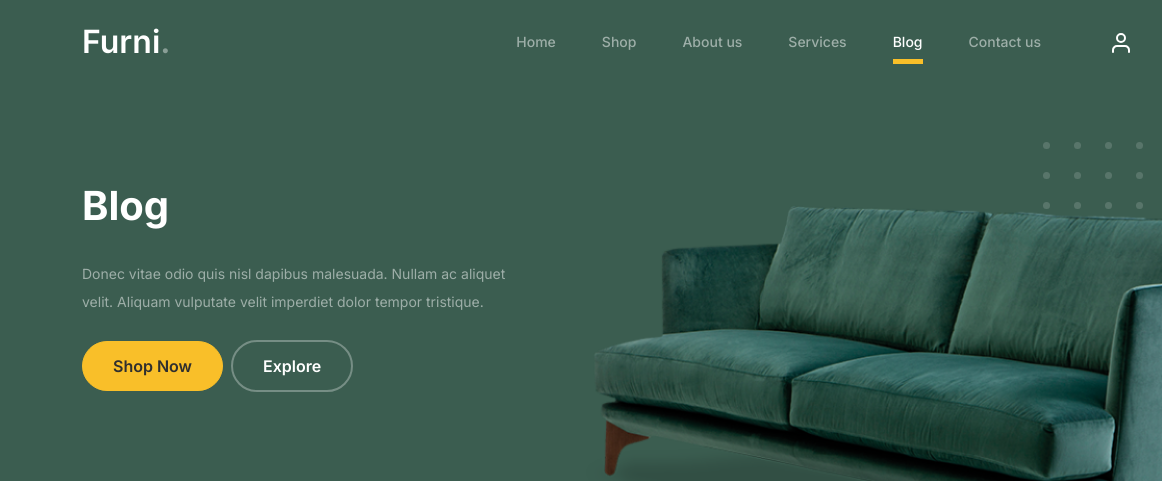
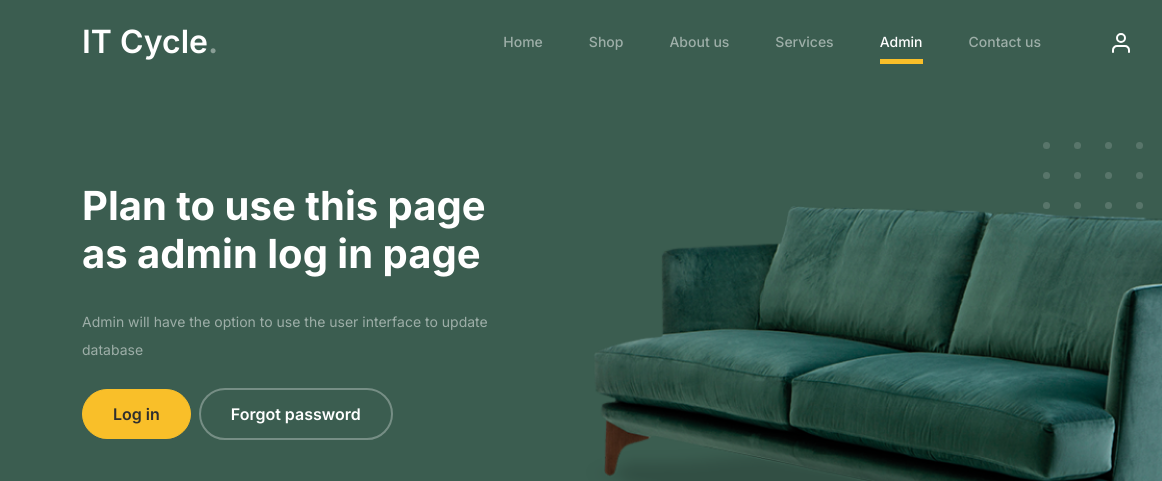
Before and after one commit to GraveSteak/CIS4375, a plain HTML site: page project/blog.html in a window 1280 px wide. Shown: the top 481 px of the page, 0-1162 px from the left. Drawn offline with Linux system fonts and the light colour scheme.

Commit message:
Added txt file for development logging

```diff
--- /dev/null
+++ b/project/Penny_For_Your_Thoughts.txt
@@ -0,0 +1,3 @@
+Becky:
+Create a uniform header for all webpages, it will be a separate html file (header.html) and each page will use a script to call the header.
+This increases efficiency instead of changing one thing of the header and having to change it for 5 pages.
--- a/project/blog.html
+++ b/project/blog.html
@@ -30,7 +30,7 @@
 		<nav class="custom-navbar navbar navbar navbar-expand-md navbar-dark bg-dark" arial-label="Furni navigation bar">
 
 			<div class="container">
-				<a class="navbar-brand" href="index.html">Furni<span>.</span></a>
+				<a class="navbar-brand" href="index.html">IT Cycle<span>.</span></a>
 
 				<button class="navbar-toggler" type="button" data-bs-toggle="collapse" data-bs-target="#navbarsFurni" aria-controls="navbarsFurni" aria-expanded="false" aria-label="Toggle navigation">
 					<span class="navbar-toggler-icon"></span>
@@ -44,12 +44,12 @@
 						<li><a class="nav-link" href="shop.html">Shop</a></li>
 						<li><a class="nav-link" href="about.html">About us</a></li>
 						<li><a class="nav-link" href="services.html">Services</a></li>
-						<li class="active"><a class="nav-link" href="blog.html">Blog</a></li>
+						<li class="active"><a class="nav-link" href="blog.html">Admin</a></li>
 						<li><a class="nav-link" href="contact.html">Contact us</a></li>
 					</ul>
 
 					<ul class="custom-navbar-cta navbar-nav mb-2 mb-md-0 ms-5">
-						<li><a class="nav-link" href="#"><img src="images/user.svg"></a></li>
+						<li><a class="nav-link" href="blog.html"><img src="images/user.svg"></a></li>
 						<li><a class="nav-link" href="cart.html"><img src="images/cart.svg"></a></li>
 					</ul>
 				</div>
@@ -64,9 +64,9 @@
 					<div class="row justify-content-between">
 						<div class="col-lg-5">
 							<div class="intro-excerpt">
-								<h1>Blog</h1>
-								<p class="mb-4">Donec vitae odio quis nisl dapibus malesuada. Nullam ac aliquet velit. Aliquam vulputate velit imperdiet dolor tempor tristique.</p>
-								<p><a href="" class="btn btn-secondary me-2">Shop Now</a><a href="#" class="btn btn-white-outline">Explore</a></p>
+								<h1>Plan to use this page as admin log in page</h1>
+								<p class="mb-4">Admin will have the option to use the user interface to update database</p>
+								<p><a href="" class="btn btn-secondary me-2">Log in</a><a href="#" class="btn btn-white-outline">Forgot password</a></p>
 							</div>
 						</div>
 						<div class="col-lg-7">
```
Also changed, not shown: project/about.html (+1 -1 lines), project/cart.html (+1 -1 lines), project/checkout.html (+1 -1 lines).
